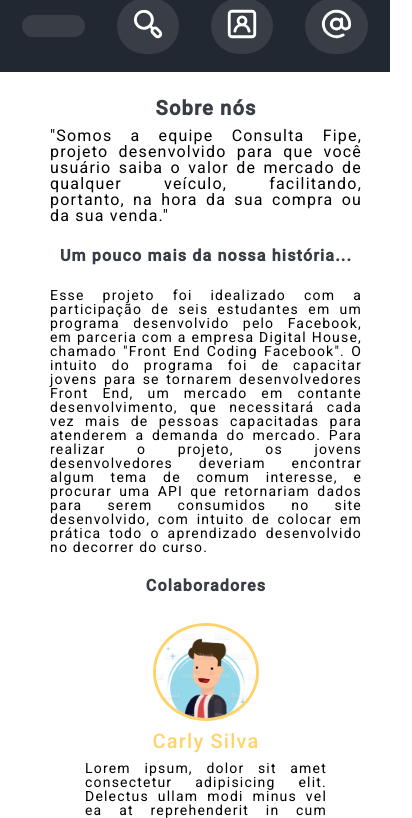
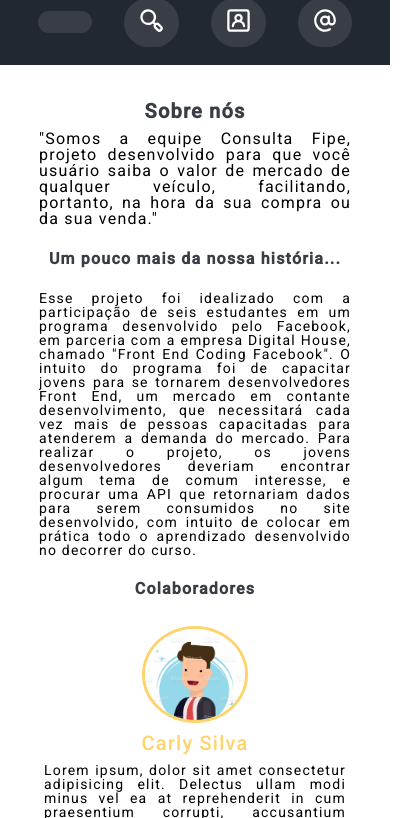
Before and after one commit to ValdemirJu/digital-house-projeto-integrador, a plain HTML site: page sobrenos/index.html in a window 390 px wide. Shown: the part 62-880 px from the top of the page, 412 px wide, since content can reach past the window. Drawn offline with Linux system fonts and the light colour scheme.

Commit message:
Alterações pontuais no css

```diff
--- a/contato/style.css
+++ b/contato/style.css
@@ -142,6 +142,10 @@
 
 @media(max-width:840px){
 
+  .section-contato{
+    padding: 20px 0 100px 0;
+  }
+
   .section-contato h1 {
     font-size: 25px;
     font-weight: bold;
--- a/global.css
+++ b/global.css
@@ -234,7 +234,7 @@
 }
 
 .button {
-  width: 12rem;
+  width: 11rem;
   height: 3.5rem;
   font-size: 0.9rem;
   font-family: 'Roboto', sans-serif;
@@ -355,7 +355,7 @@
 }
 
 /* ------------------------ Tela ao chegar Width = 768px ------------------------*/
-@media (max-width: 600px) {
+@media (max-width: 768px) {
   body {
     font-size: 14px;
   }
@@ -391,7 +391,7 @@
   }
 
   .button {
-    width: 16vw;
+    width: 14vw;
     height: auto;
     margin: 0.5rem 1rem;
   }
--- a/sobrenos/style.css
+++ b/sobrenos/style.css
@@ -62,11 +62,7 @@
   font-weight: 500;
   margin-bottom: 10px;
   color: #ffd369;
-}
-
-.div-colaboradores.foto-esq div {
-  /* margin-left: 30px; */
-}
+}j
 
 .div-colaboradores div {
   margin: 0 30px;
@@ -86,6 +82,11 @@
 }
 
 @media (max-width: 768px) {
+
+  .section-sobrenos{
+    padding: 20px 0 100px 0;
+  }
+
   .section-sobrenos h1,
   .section-sobrenos h2 {
     text-align: center;
@@ -113,6 +114,11 @@
 }
 
 @media (max-width: 500px) {
+
+  .section-sobrenos{
+    padding: 20px 0 100px 0;
+  }
+
   .section-sobrenos h1 {
     font-size: 20px;
     letter-spacing: 1.2px;
```
Also changed, not shown: consulta/style.css (line endings or trailing spaces). Lines whose indentation alone changed are shown as unchanged.
